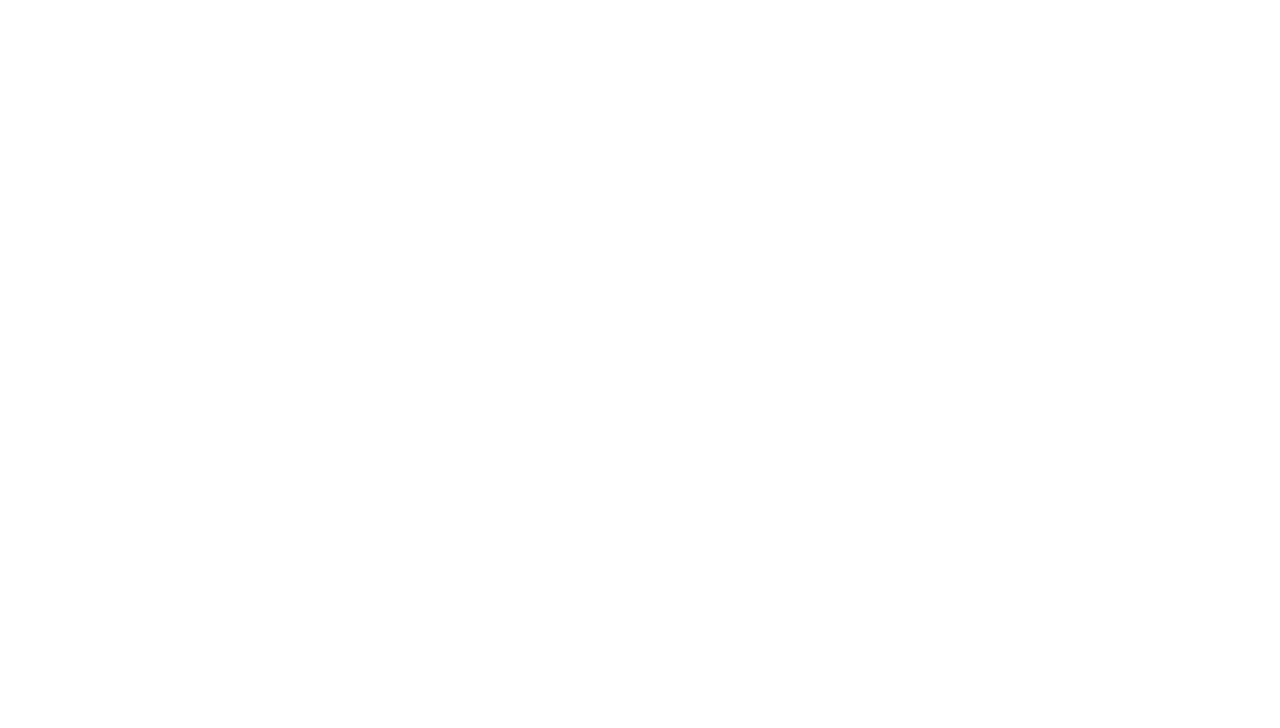
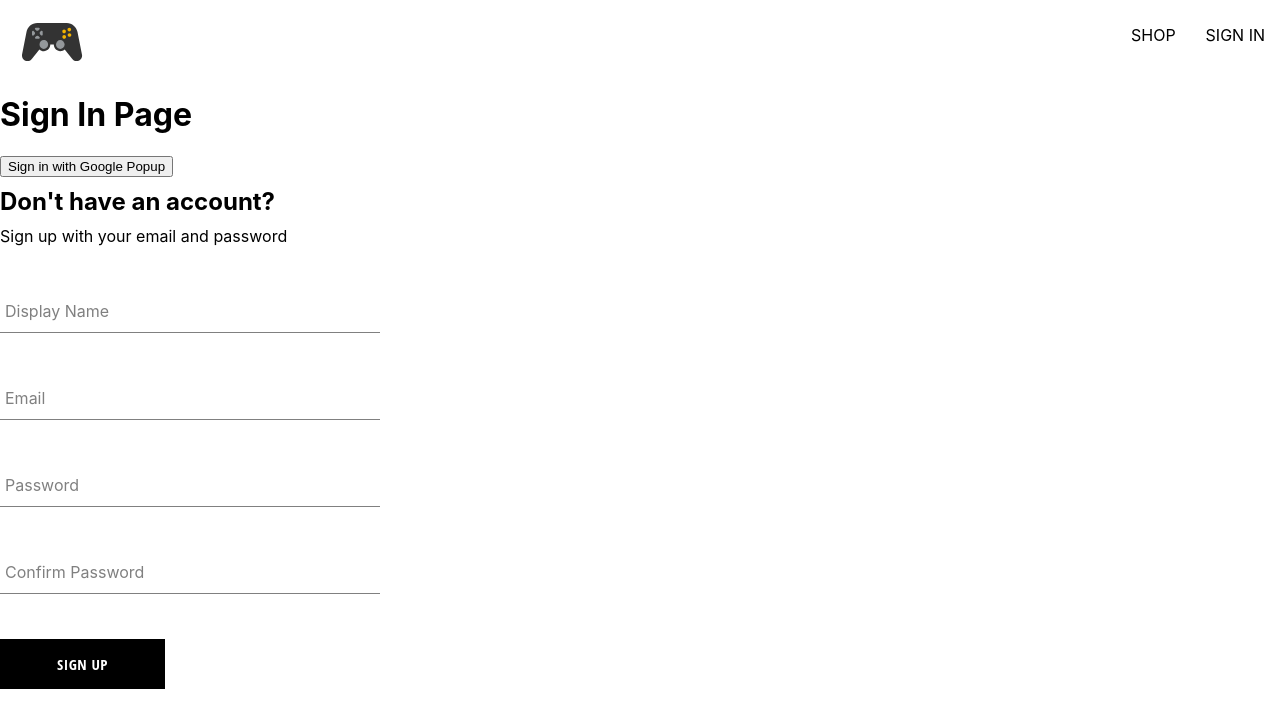
Before and after one commit to chrisyandev/react-ecommerce-esports, a React (Create React App) app: page /auth in a window 1280 px wide. Before the commit this address had no page. Shown: the top 728 px of the page. Built offline with nearby package versions, Linux system fonts and the light colour scheme.

Commit message:
refactor: rename SignIn component to Authentication

```diff
--- a/src/App.js
+++ b/src/App.js
@@ -2,7 +2,7 @@
 
 import Home from "./routes/home/home.component";
 import Navigation from "./routes/navigation/navigation.component";
-import SignIn from "./routes/sign-in/sign-in.component";
+import Authentication from "./routes/authentication/authentication.component";
 
 function Shop() {
   return <h1>SHOP PAGE</h1>;
@@ -14,7 +14,7 @@
       <Route path="/" element={<Navigation />}>
         <Route index element={<Home />} />
         <Route path="shop" element={<Shop />} />
-        <Route path="sign-in" element={<SignIn />} />
+        <Route path="auth" element={<Authentication />} />
       </Route>
     </Routes>
   );
--- a/src/routes/sign-in/sign-in.component.jsx
+++ b/src/routes/authentication/authentication.component.jsx
@@ -5,7 +5,7 @@
 
 import SignUpForm from "../../components/sign-up-form/sign-up-form.component";
 
-function SignIn() {
+function Authentication() {
   const logGoogleUser = async () => {
     const { user } = await signInWithGooglePopup();
     const userDocRef = await createUserDocumentFromAuth(user);
@@ -20,4 +20,4 @@
   );
 }
 
-export default SignIn;
+export default Authentication;
--- a/src/routes/navigation/navigation.component.jsx
+++ b/src/routes/navigation/navigation.component.jsx
@@ -15,7 +15,7 @@
           <Link className="nav-link" to="/shop">
             SHOP
           </Link>
-          <Link className="nav-link" to="/sign-in">
+          <Link className="nav-link" to="/auth">
             SIGN IN
           </Link>
         </div>
```
